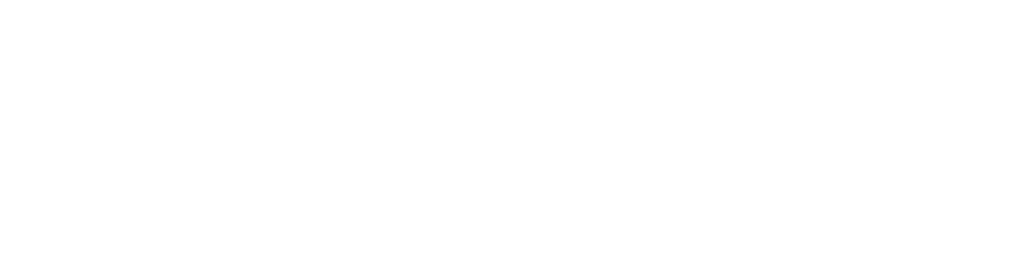
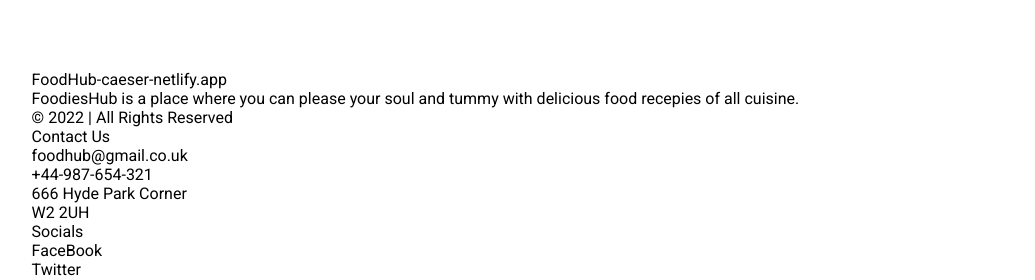
Before and after one commit to caeserlondon/Yum-Yum, a React (Create React App) app: page /recipes in a window 1280 px wide. Shown: the part 1474-1754 px from the top of the page, without its empty margins (122-1157 px from the left). Before the commit the page ends 1544 px from the top, so only its background shows below. Built offline with nearby package versions, Linux system fonts and the light colour scheme.

Commit message:
creating the Footer component and adding it to the App.js

```diff
--- a/src/App.js
+++ b/src/App.js
@@ -3,6 +3,7 @@
 import ImproveSkills from "./components/ImproveSkills";
 import QuoteSection from "./components/QuoteSection";
 import ChiefsSection from "./components/ChiefsSection";
+import Footer from "./components/Footer";
 
 function App() {
 	return (
@@ -14,6 +15,7 @@
 				<QuoteSection />
 				<ChiefsSection />
 			</div>
+			<Footer />
 		</div>
 	);
 }
--- /dev/null
+++ b/src/components/Footer.js
@@ -0,0 +1,29 @@
+export default function Footer() {
+	return (
+		<div className="footer container">
+			<div className="footer-section">
+				<p className="title">FoodHub-caeser-netlify.app</p>
+				<p>
+					FoodiesHub is a place where you can please your soul and tummy with
+					delicious food recepies of all cuisine.
+				</p>
+				<p>&copy; 2022 | All Rights Reserved</p>
+			</div>
+
+			<div className="footer-section">
+				<p className="title">Contact Us</p>
+				<p>foodhub@gmail.co.uk</p>
+				<p>+44-987-654-321</p>
+				<p>666 Hyde Park Corner</p>
+				<p>W2 2UH</p>
+			</div>
+
+			<div className="footer-section">
+				<p className="title">Socials</p>
+				<p>FaceBook</p>
+				<p>Twitter</p>
+				<p>Instagram</p>
+			</div>
+		</div>
+	);
+}
```
